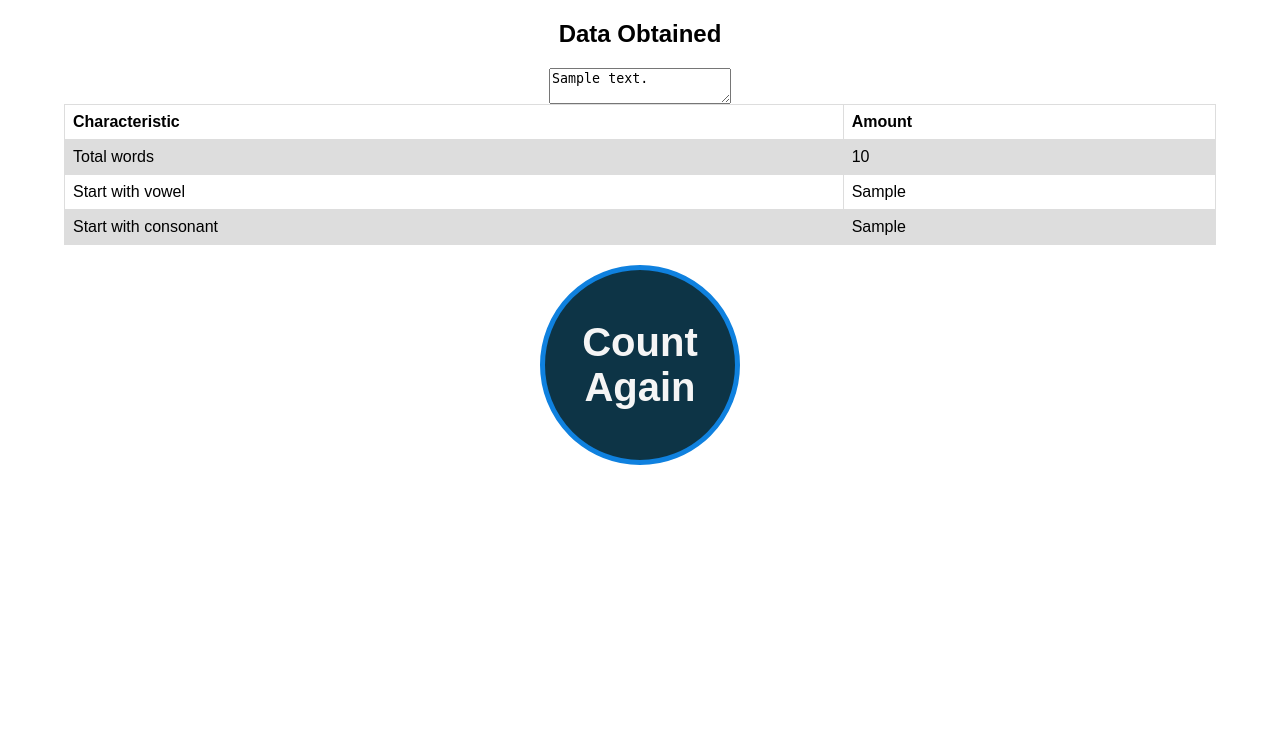
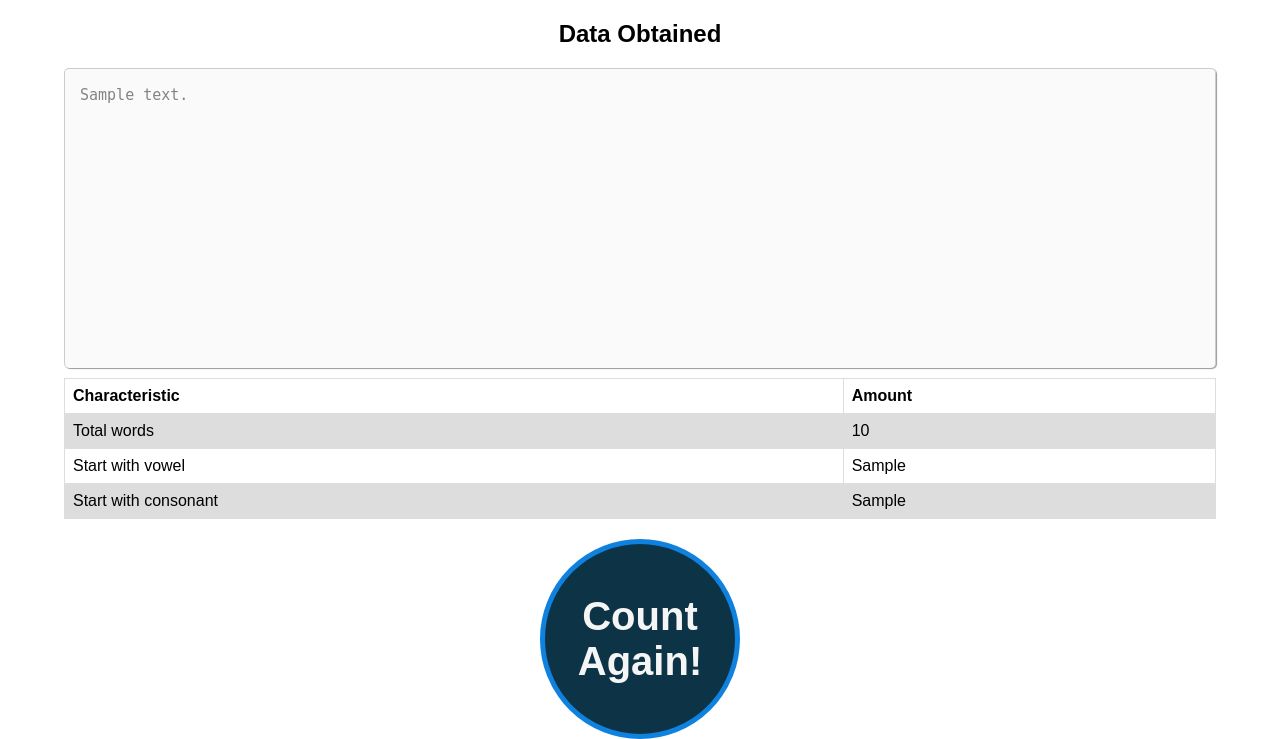
Before and after one commit to ChristopherChantres/word-counter, a Django app: template templates/counter.html in a window 1280 px wide. Shown: the part 67-806 px from the top of the page. Before the commit the page ends 532 px from the top, so only its background shows below. Run offline with Django 4.2, Linux system fonts and the light colour scheme; the template is opened without the code that fills it: most values are stand-ins (such as "Sample title", 1, 10 or a date in 2020).

Commit message:
Counter js feature done. Data displayed correctly

```diff
--- a/static/counter.css
+++ b/static/counter.css
@@ -25,6 +25,25 @@ h1 {
   flex-direction: column;
   justify-content: center;
   align-items: center;
+}
+
+.content textarea {
+  color: rgb(131, 131, 131);
+  width: 90%;
+  height: 300px;
+  margin-bottom: 10px;
+  padding: 15px;
+  max-height: 500px;
+  font-size: 15px;
+  line-height: 1.5;
+  border-radius: 5px;
+  border-top: 1px solid #ccc;
+  border-left: 1px solid #ccc;
+  border-right: 1px solid #ccc;
+  border-bottom: none;
+  box-shadow: 1px 1px 1px #999;
+  box-sizing: border-box;
+  resize: none;
 }
 
 table {
--- a/static/counter.js
+++ b/static/counter.js
@@ -1,3 +1,3 @@
-function backHome(){
+function backHome() {
   window.location.href = "/";
 }
--- a/templates/counter.html
+++ b/templates/counter.html
@@ -15,7 +15,7 @@
     </header>
     <div class="content">
       <h2>Data Obtained</h2>
-      <textarea>{{ text }}</textarea>
+      <textarea disabled>{{ text }}</textarea>
       <table>
         <tr>
           <th>Characteristic</th>
@@ -34,7 +34,7 @@
           <td>{{ consonant_words }}</td>
          </tr>
       </table>
-      <button type="button" class="button-count-again" onclick="backHome()">Count Again</button>
+      <button type="button" class="button-count-again" onclick="backHome()">Count Again!</button>
     </div>
 
   </body>
```
